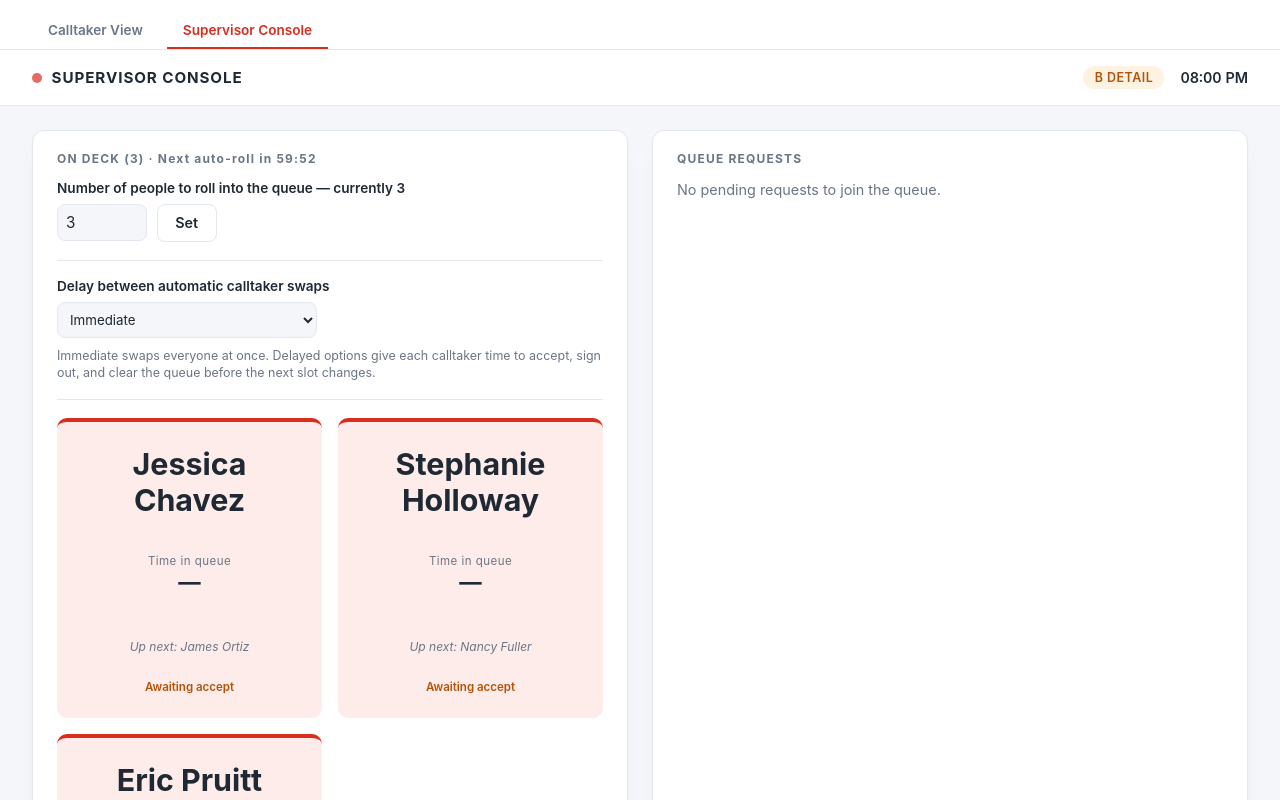
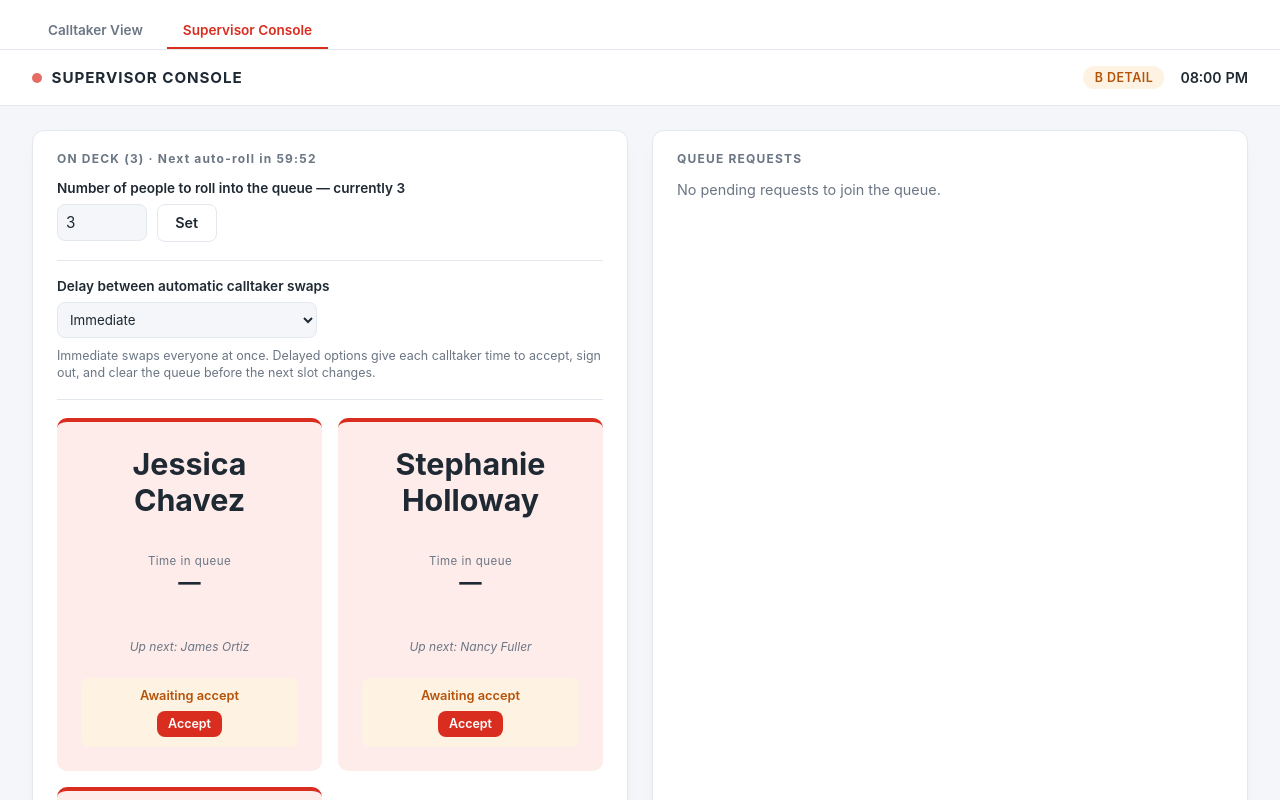
Before and after one commit to Mdonica/Prototype-non-e, a React (Vite) app: page / in a window 1280 px wide. Both pictures are taken after a click on the button "Supervisor Console". Shown: the top 800 px of the page. Built offline with nearby package versions, Linux system fonts and the light colour scheme.

Commit message:
Fix supervisor slot acceptance

```diff
--- a/src/SupervisorView.jsx
+++ b/src/SupervisorView.jsx
@@ -15,6 +15,7 @@ function SupervisorView({
   escalations,
   rollAll,
   rollSlot,
+  acknowledgeSlot,
   acknowledgeEscalation,
   joinRequests,
   approveJoinRequest,
@@ -116,7 +117,17 @@ function SupervisorView({
                 <div className="next-up">
                   {slot.nextUp ? `Up next: ${slot.nextUp.name}` : 'Up next: —'}
                 </div>
-                {!slot.accepted && <div className="pending-tag">Awaiting accept</div>}
+                {!slot.accepted && (
+                  <div className="accept-banner">
+                    <span>Awaiting accept</span>
+                    <button
+                      className="btn btn-primary btn-small"
+                      onClick={() => acknowledgeSlot(slot.slotIndex)}
+                    >
+                      Accept
+                    </button>
+                  </div>
+                )}
 
               </div>
             ))}
```
